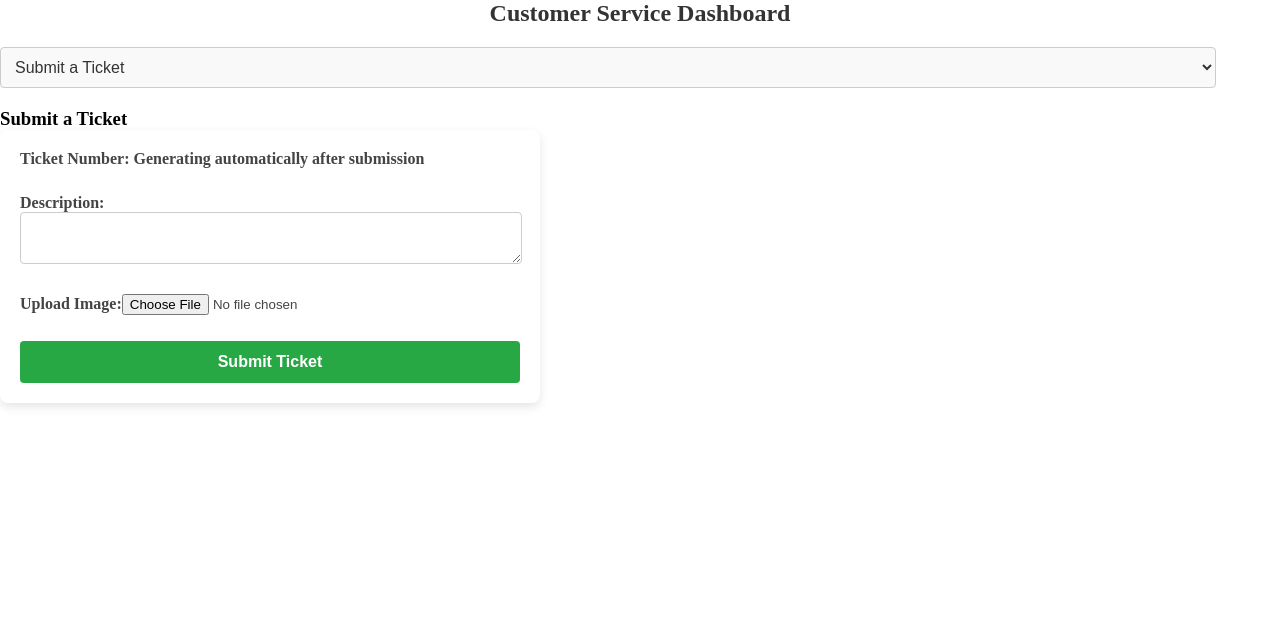
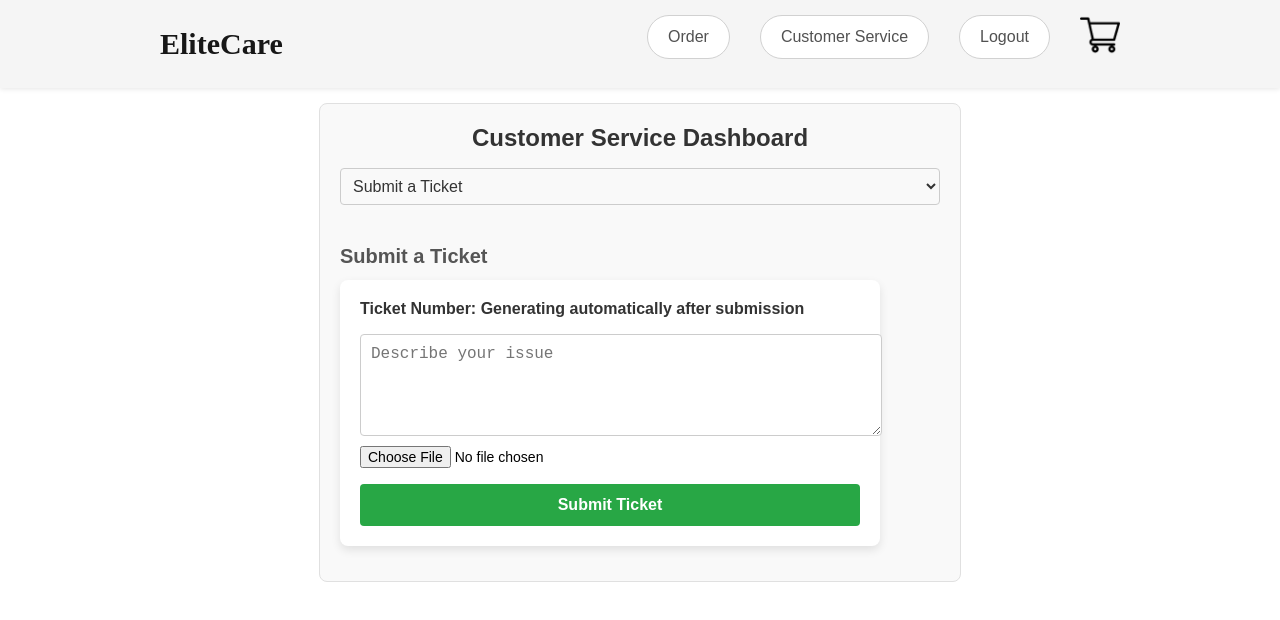
Before and after one commit to CSP584-Group18/Health-Assistant, a React (Create React App) app in the folder frontend/: page /customer-service in a window 1280 px wide. Shown: the top 620 px of the page. Built offline with nearby package versions, Linux system fonts and the light colour scheme; no server answers.

Commit message:
customerService pages css set

```diff
--- /dev/null
+++ b/frontend/src/components/CSS/CustomerService.css
@@ -0,0 +1,85 @@
+.customer-service {
+  max-width: 600px;
+  margin: auto;
+  padding: 20px;
+  background-color: #f9f9f9;
+  border: 1px solid #e0e0e0;
+  border-radius: 8px;
+  font-family: Arial, sans-serif;
+}
+
+.customer-service__title {
+  font-size: 24px;
+  color: #333;
+  text-align: center;
+  margin-bottom: 16px;
+}
+
+.customer-service__dropdown {
+  width: 100%;
+  padding: 8px;
+  margin-bottom: 20px;
+  font-size: 16px;
+}
+
+.customer-service__submit-section,
+.customer-service__analyze-section {
+  margin-top: 20px;
+}
+
+.customer-service__subtitle {
+  font-size: 20px;
+  color: #555;
+  margin-bottom: 12px;
+}
+
+.customer-service__label {
+  font-size: 16px;
+  color: #333;
+}
+
+.customer-service__textarea {
+  width: 100%;
+  height: 80px;
+  margin-top: 8px;
+  padding: 10px;
+  font-size: 16px;
+  border: 1px solid #ccc;
+  border-radius: 4px;
+}
+
+.customer-service__file-input {
+  margin-top: 10px;
+  font-size: 14px;
+}
+
+.customer-service__submit-button,
+.customer-service__analyze-button {
+  width: 100%;
+  padding: 10px;
+  font-size: 16px;
+  color: #fff;
+  background-color: #007bff;
+  border: none;
+  border-radius: 4px;
+  cursor: pointer;
+  margin-top: 16px;
+}
+
+.customer-service__submit-button:hover,
+.customer-service__analyze-button:hover {
+  background-color: #0056b3;
+}
+
+.customer-service__response,
+.customer-service__ticket-number,
+.customer-service__analysis-result p {
+  font-size: 16px;
+  color: #333;
+  margin-top: 10px;
+}
+
+.customer-service__error-message {
+  color: red;
+  font-size: 14px;
+}
--- a/frontend/src/components/CustomerService.jsx
+++ b/frontend/src/components/CustomerService.jsx
@@ -1,5 +1,7 @@
 import React, { useState } from 'react';
 import axios from 'axios';
+import './CSS/CustomerService.css';
+import Navbar from './Navbar';
 
 function CustomerService() {
   const [selectedOption, setSelectedOption] = useState('submit'); // 'submit' or 'analyze'
@@ -9,6 +11,8 @@ function CustomerService() {
   const [responseMessage, setResponseMessage] = useState('');
   const [analysisResult, setAnalysisResult] = useState(null);
   const [errorMessage, setErrorMessage] = useState('');
+
+  const baseURL = process.env.REACT_APP_API_BASE_URL;
 
   // Handle ticket number change for both forms
   const handleTicketNumberChange = (e) => {
@@ -33,7 +37,7 @@ function CustomerService() {
     formData.append('ticketImage', ticketImage);
 
     try {
-      const response = await axios.post('http://localhost:3006/api/tickets', formData, {
+      const response = await axios.post(`${baseURL}/tickets`, formData, {
         headers: {
           'Content-Type': 'multipart/form-data',
         },
@@ -60,68 +64,69 @@ function CustomerService() {
   };
 
   return (
-    <div>
-      <h2>Customer Service Dashboard</h2>
+    <>
+    <Navbar/>
+    <div className="customer-service">
+      <h2 className="customer-service__title">Customer Service Dashboard</h2>
 
-      {/* Dropdown to select between "Submit a Ticket" and "Analyze a Ticket" */}
-      <select value={selectedOption} onChange={(e) => setSelectedOption(e.target.value)}>
+      <select
+        className="customer-service__dropdown"
+        value={selectedOption}
+        onChange={(e) => setSelectedOption(e.target.value)}
+      >
         <option value="submit">Submit a Ticket</option>
         <option value="analyze">Analyze a Ticket</option>
       </select>
 
-      {/* Submit a Ticket Form */}
       {selectedOption === 'submit' && (
-        <div>
-          <h3>Submit a Ticket</h3>
-          <form onSubmit={handleSubmitTicket}>
-            {/* Ticket Number Field */}
-            <label>
+        <div className="customer-service__submit-section">
+          <h3 className="customer-service__subtitle">Submit a Ticket</h3>
+          <form className="customer-service__form" onSubmit={handleSubmitTicket}>
+            <label className="customer-service__label">
               Ticket Number: {ticketNumber || 'Generating automatically after submission'}
             </label>
-            <br />
-            <label>
-              Description:
-              <textarea
-                value={description}
-                onChange={handleDescriptionChange}
-                required
-              />
-            </label>
-            <br />
-            <label>
-              Upload Image:
-              <input type="file" onChange={handleImageChange} />
-            </label>
-            <br />
-            <button type="submit">Submit Ticket</button>
+            <textarea
+              className="customer-service__textarea"
+              value={description}
+              onChange={handleDescriptionChange}
+              placeholder="Describe your issue"
+              required
+            />
+            <input
+              type="file"
+              className="customer-service__file-input"
+              onChange={handleImageChange}
+            />
+            <button type="submit" className="customer-service__submit-button">Submit Ticket</button>
           </form>
-          {responseMessage && <p>{responseMessage}</p>}
-          {ticketNumber && <p>Your Ticket Number: {ticketNumber}</p>} {/* Display generated ticket number */}
+          {responseMessage && <p className="customer-service__response">{responseMessage}</p>}
+          {ticketNumber && <p className="customer-service__ticket-number">Your Ticket Number: {ticketNumber}</p>}
         </div>
       )}
 
-      {/* Analyze a Ticket Form */}
       {selectedOption === 'analyze' && (
-        <div>
-          <h3>Analyze a Ticket</h3>
+        <div className="customer-service__analyze-section">
+          <h3 className="customer-service__subtitle">Analyze a Ticket</h3>
           <input
             type="text"
+            className="customer-service__input"
             value={ticketNumber}
             onChange={handleTicketNumberChange}
             placeholder="Enter ticket number"
             required
           />
-          <button onClick={handleAnalyzeTicket}>Analyze Ticket</button>
+          <button className="customer-service__analyze-button" onClick={handleAnalyzeTicket}>Analyze Ticket</button>
           {analysisResult && (
-            <div>
+            <div className="customer-service__analysis-result">
               <h4>Analysis Result:</h4>
               <p>{analysisResult}</p>
             </div>
           )}
-          {errorMessage && <p style={{ color: 'red' }}>{errorMessage}</p>}
+          {errorMessage && <p className="customer-service__error-message">{errorMessage}</p>}
         </div>
       )}
     </div>
+    </>
   );
 }
 
```
Also changed, not shown: 3 other files (tests, documents, lock files or other folders).
